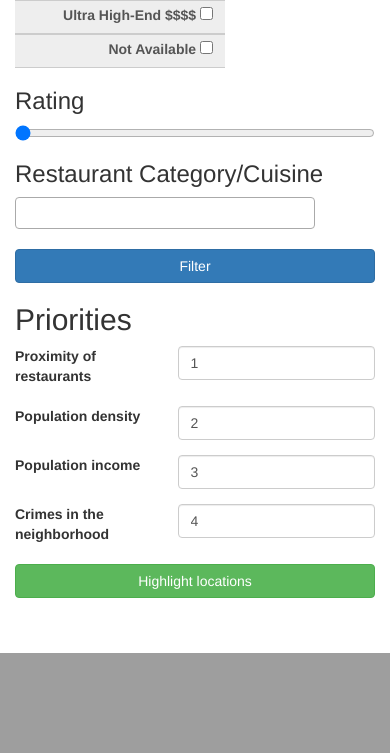
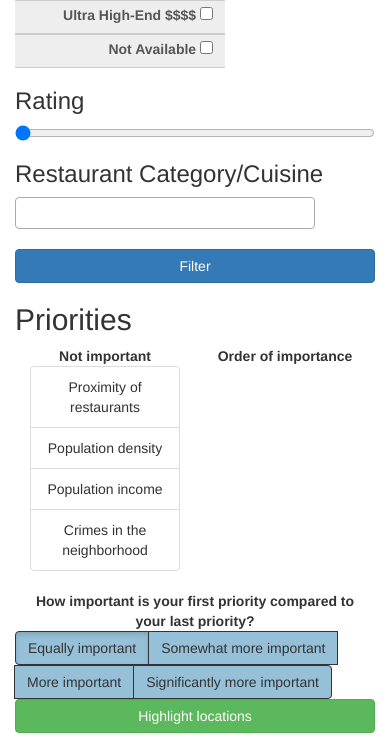
Before and after one commit to tonnpa/begin-here, a Django app: page / in a window 390 px wide. Shown: the part 1055-1808 px from the top of the page. Before the commit the page ends 1708 px from the top, so only its background shows below. Run offline with Django 3.2, Linux system fonts and the light colour scheme; data that the repository does not hold is empty; some libraries are stand-ins or nearby versions.

Commit message:
feat(ui): ranking instead of inputs
Signed-off-by: Phan Anh Nguyen <tonnpa@gmail.com>

```diff
--- a/foodmap/templates/index.html
+++ b/foodmap/templates/index.html
@@ -1,7 +1,7 @@
 <!DOCTYPE html>
 <html>
 <head>
-    <title>Begin    Here</title>
+    <title>Begin Here</title>
     <meta charset="utf-8"/>
     <meta name="viewport" content="width=device-width, initial-scale=1.0">
     <link rel="shortcut icon" type="image/x-icon"/>
@@ -12,12 +12,16 @@
             crossorigin="anonymous"></script>
     <link href="https://cdnjs.cloudflare.com/ajax/libs/select2/4.0.3/css/select2.min.css" rel="stylesheet"/>
     <script src="https://cdnjs.cloudflare.com/ajax/libs/select2/4.0.3/js/select2.min.js"></script>
+    <!-- Latest compiled and minified JavaScript -->
+    <script src="https://maxcdn.bootstrapcdn.com/bootstrap/3.3.7/js/bootstrap.min.js"
+            integrity="sha384-Tc5IQib027qvyjSMfHjOMaLkfuWVxZxUPnCJA7l2mCWNIpG9mGCD8wGNIcPD7Txa"
+            crossorigin="anonymous"></script>
     <link rel="stylesheet" href="https://maxcdn.bootstrapcdn.com/bootstrap/3.3.7/css/bootstrap.min.css"
           integrity="sha384-BVYiiSIFeK1dGmJRAkycuHAHRg32OmUcww7on3RYdg4Va+PmSTsz/K68vbdEjh4u" crossorigin="anonymous">
 
     <style>
         #map {
-            height: 100%;
+            height: 88%;
             border: 2px solid darkseagreen;
         }
 
@@ -29,16 +33,24 @@
             min-width: 15em;
             text-align: right;
         }
+
+        .list-group-item {
+            display: list-item;
+        }
+
     </style>
 </head>
 <body>
 
 <div class="container-fluid" style="height: 100%">
     <div class="row" style="height: 100%">
-        <div class="col-md-8" style="height: 100%">
+        <div class="col-md-7" style="height: 100%; background-color: #3a373d">
+            <div class="row" style="height: 10%">
+                <h1 style="color: #fafafa; text-align: center; font-size: 4em">Begin Here</h1>
+            </div>
             <div id="map"></div>
         </div>
-        <div class="col-md-4" style="height: 100%">
+        <div class="col-md-5" style="height: 100%">
             <h2> Interactive Market Explorer</h2>
             <h3> Price range </h3>
             <div class="input-group">
@@ -88,30 +100,36 @@
                 </button>
             </div>
             <h2>Priorities</h2>
-            <form id="user-priority">
-                <div class="form-group row">
-                    <label for="weight_partners" class="col-xs-5 col-form-label">Proximity of restaurants</label>
-                    <div class="col-xs-7">
-                        <input class="form-control" type="number" value="1" id="weight_partners">
+            <div class="col-xs-6" style="text-align: center">
+                <b>Not important</b>
+                <ul id="priorityPool" class="list-group" style="list-style: none">
+                    <li class="priority list-group-item">Proximity of restaurants</li>
+                    <li class="priority list-group-item">Population density</li>
+                    <li class="priority list-group-item">Population income</li>
+                    <li class="priority list-group-item">Crimes in the neighborhood</li>
+                </ul>
             </div>
+            <div class="col-xs-6" style="text-align: center">
+                <b>Order of importance</b>
+                <ol id="priorityOrder" class="list-group">
+                </ol>
             </div>
-                <div class="form-group row">
-                    <label for="weight_population" class="col-xs-5 col-form-label">Population density</label>
-                    <div class="col-xs-7">
-                        <input class="form-control" type="number" value="2" id="weight_population">
+            <div class="col-xs-12" style="text-align: center">
+                <b>How important is your first priority compared to your last priority?</b>
             </div>
-                </div>
-                <div class="form-group row">
-                    <label for="weight_income" class="col-xs-5 col-form-label">Population income</label>
-                    <div class="col-xs-7">
-                        <input class="form-control" type="number" value="3" id="weight_income">
-                    </div>
-                </div>
-                <div class="form-group row">
-                    <label for="weight_crime" class="col-xs-5 col-form-label">Crimes in the neighborhood</label>
-                    <div class="col-xs-7">
-                        <input class="form-control" type="number" value="4" id="weight_crime">
-                    </div>
+            <div class="btn-group" data-toggle="buttons" style="width: 100%">
+                <label class="btn btn-secondary active" style="background-color: #96c0d8; border: solid; border-width: 1px">
+                    <input type="radio" name="priorities" id="option1" autocomplete="off" checked> Equally important
+                </label>
+                <label class="btn btn-secondary" style="background-color: #96c0d8; border: solid; border-width: 1px">
+                    <input type="radio" name="priorities" id="option2" autocomplete="off"> Somewhat more important
+                </label>
+                <label class="btn btn-secondary" style="background-color: #96c0d8; border: solid; border-width: 1px">
+                    <input type="radio" name="priorities" id="option3" autocomplete="off"> More important
+                </label>
+                <label class="btn btn-secondary" style="background-color: #96c0d8; border: solid; border-width: 1px">
+                    <input type="radio" name="priorities" id="option4" autocomplete="off"> Significantly more important
+                </label>
             </div>
             <div class="span4 center-block">
                 <button type="button" class="btn btn-success center-block" style="width: 100%"
@@ -172,7 +190,6 @@
             });
             currentLayer = allRestaurantLayer;
             currentLayer.addTo(map);
-            console.log(restaurants);
         });
 
         $.get('/categories').done(function (data) {
@@ -205,7 +222,7 @@
         return [visibility, de_emph];
     }
 
-    function getPrices() {vi
+    function getPrices() {
         var prices = [];
         var $checked = $("input[name=pricerange]:checked");
         $checked.each(function (_, category) {
@@ -225,7 +242,6 @@
     function filter() {
         map.removeLayer(currentLayer);
         var selectedPriceCategories = getSelectedPriceCategories()[0];
-        console.log(selectedPriceCategories)
         currentLayer = L.geoJSON(restaurants, {
             pointToLayer: function (feature, latlng) {
                 return L.circleMarker(latlng, geojsonMarkerOptionsfilt_emph);
@@ -238,9 +254,10 @@
         });
 
 
-        if(DeEmphLayer !== undefined && DeEmphLayer !== null) { map.removeLayer(DeEmphLayer) }
+        if (DeEmphLayer !== undefined && DeEmphLayer !== null) {
+            map.removeLayer(DeEmphLayer)
+        }
         var DeselectedPriceCategories = getSelectedPriceCategories()[1];
-        console.log(DeselectedPriceCategories)
         var DeEmphLayer = L.geoJSON(restaurants, {
             pointToLayer: function (feature, latlng) {
                 return L.circleMarker(latlng, geojsonMarkerOptionsfilt_de_emph);
@@ -278,15 +295,23 @@
             url: '/highlight',
             contentType: 'application/json',
             data: JSON.stringify({
-                priority: get_priorities(),
+                rankings: get_priorities(),
+                power: 0,
                 filter: get_filters()
             })
-        }).done(function() {
+        }).done(function () {
             alert("All Done! Go see the Choropleth");
-        }).fail(function() {
+        }).fail(function () {
             alert("Try again...");
         });
     }
+
+    $(".priority").click(function () {
+        var $priority = $(this);
+        $priority.fadeOut("fast", function () {
+            $priority.appendTo($("#priorityOrder")).fadeIn("fast");
+        });
+    });
 
 
 </script>
```
Lines whose indentation alone changed are shown as unchanged.
